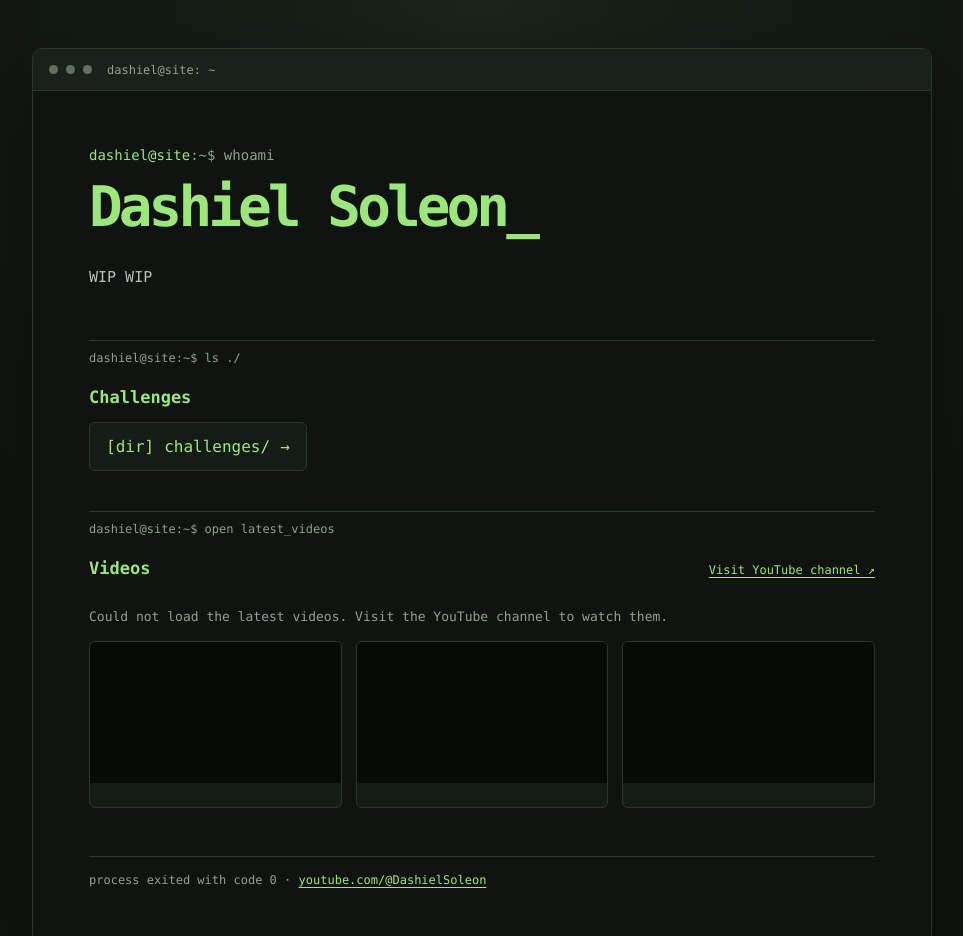
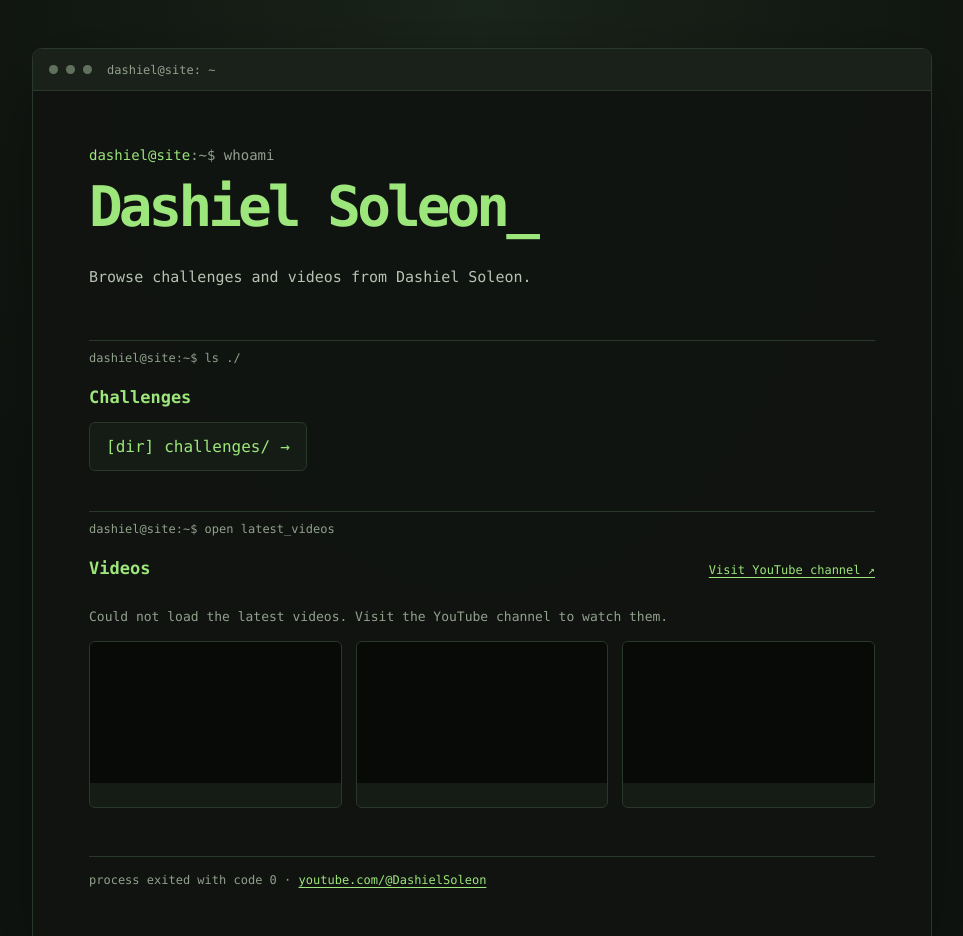
Before and after one commit to DashSyntax/Main_Site, a plain HTML site: page index.html in a window 1280 px wide. Shown: the top 936 px of the page, without its empty margins (158-1121 px from the left). Drawn offline with Linux system fonts and the light colour scheme; no server answers.

Commit message:
update text

```diff
--- a/index.html
+++ b/index.html
@@ -206,8 +206,7 @@
         <p class="prompt"><span>dashiel@site</span>:~$ whoami</p>
         <h1>Dashiel Soleon<span class="caret">_</span></h1>
         <p class="welcome">
-            WIP
-          WIP
+            Browse challenges and videos from Dashiel Soleon.
         </p>
       </header>
 
```
